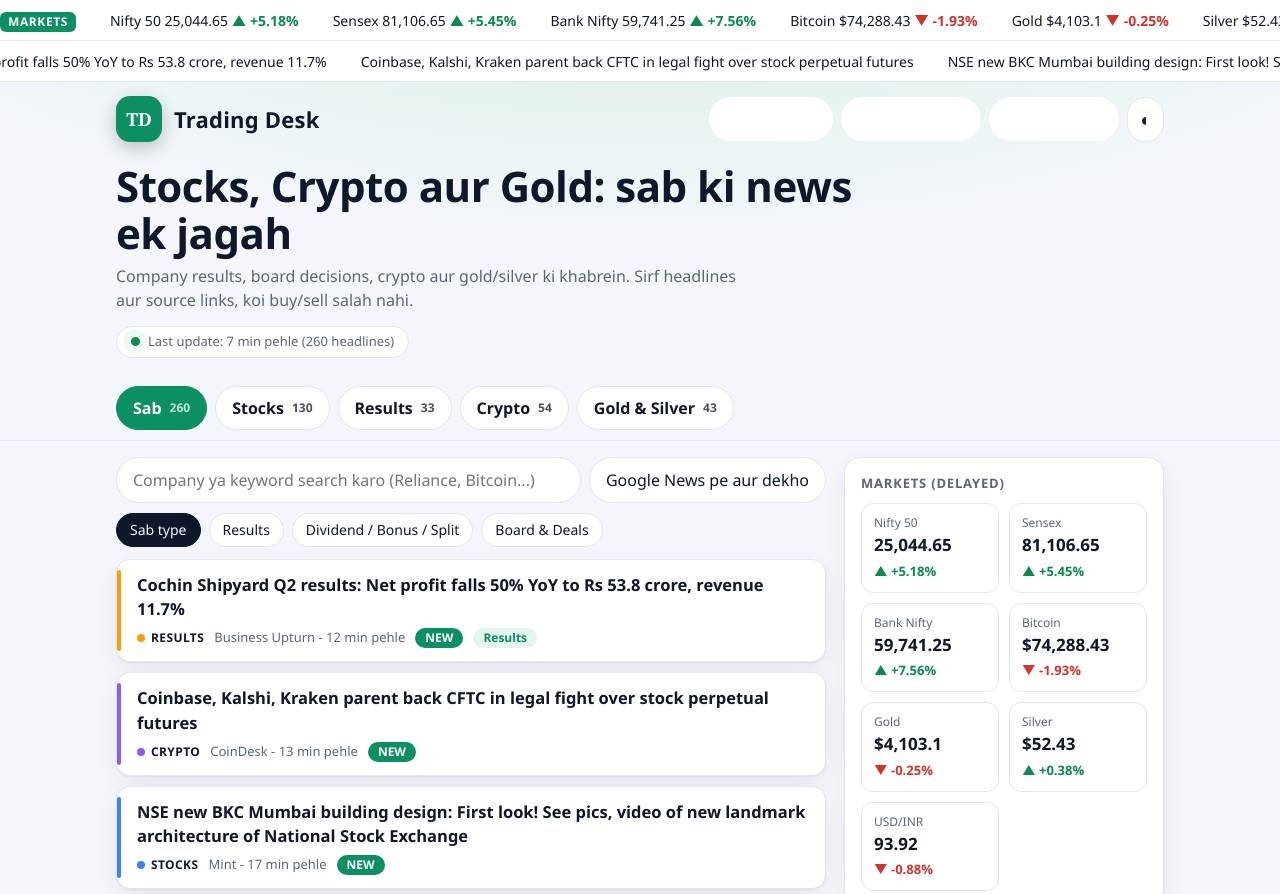
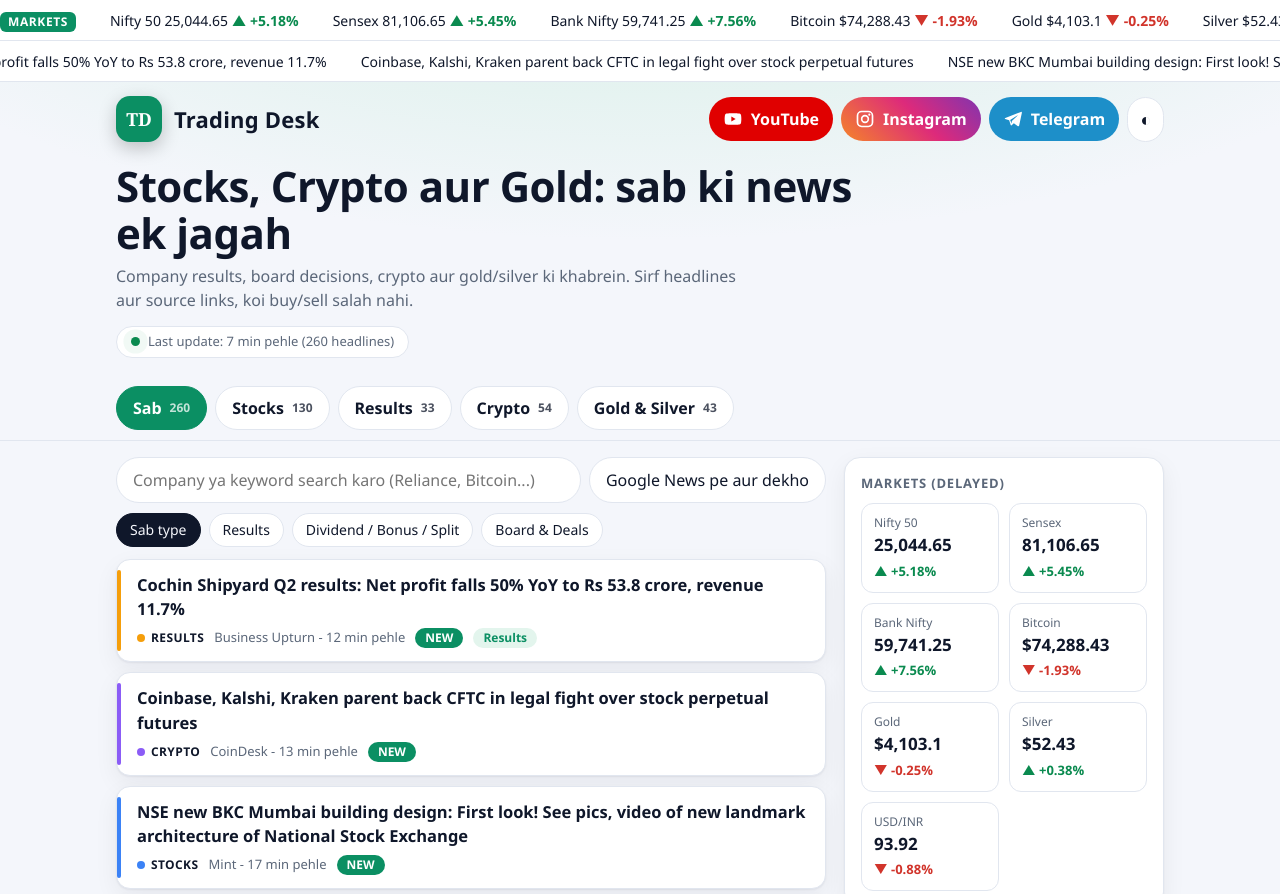
Before and after one commit to TradingDesk07/-trading-desk, a plain HTML site: page index.html in a window 1280 px wide. Shown: the top 894 px of the page. Drawn offline with Linux system fonts and the light colour scheme.

Commit message:
Add files via upload

```diff
--- a/index.html
+++ b/index.html
@@ -29,12 +29,12 @@ button,a.btn{font:inherit;cursor:pointer;min-height:44px;border-radius:99px;bord
 .logo img{width:100%;height:100%;object-fit:cover}
 #nm{font-size:22px;font-weight:800;letter-spacing:.2px}
 .act{display:flex;gap:8px;align-items:center;flex-wrap:wrap;justify-content:flex-end}
-a.soc{color:#fff;border:0;font-weight:600;padding:8px 14px;transition:transform .15s,box-shadow .15s}
-a.soc svg{width:20px;height:20px;flex:none}
-a.soc:hover{transform:translateY(-2px);box-shadow:0 8px 18px rgba(0,0,0,.28)}
-.s-youtube{background:#e00000}.s-instagram{background:linear-gradient(45deg,#f58529,#dd2a7b 55%,#8134af)}.s-telegram{background:#1d8fc9}.s-whatsapp{background:#1aa653}.s-x{background:#111;border:1px solid #444!important}.s-website{background:var(--acc);color:var(--accink)!important}
+a.btn.soc{color:#fff;border:0;font-weight:600;padding:8px 14px;transition:transform .15s,box-shadow .15s}
+a.btn.soc svg{width:20px;height:20px;flex:none}
+a.btn.soc:hover{transform:translateY(-2px);box-shadow:0 8px 18px rgba(0,0,0,.28)}
+a.btn.s-youtube{background:#e00000}a.btn.s-instagram{background:linear-gradient(45deg,#f58529,#dd2a7b 55%,#8134af)}a.btn.s-telegram{background:#1d8fc9}a.btn.s-whatsapp{background:#1aa653}a.btn.s-x{background:#111;border:1px solid #444!important}a.btn.s-website{background:var(--acc);color:var(--accink)!important}
 #th{padding:8px 12px;font-size:18px}
-@media (max-width:640px){#soc .lb{display:none}#soc a.soc{padding:8px 11px}}
+@media (max-width:640px){#soc .lb{display:none}#soc a.btn.soc{padding:8px 11px}}
 /* hero */
 .hero{padding:6px 16px 18px}
 h1{font:800 clamp(26px,5.5vw,42px)/1.12 "Segoe UI",system-ui,sans-serif;letter-spacing:-.5px;margin:0 0 8px;max-width:760px}
```
